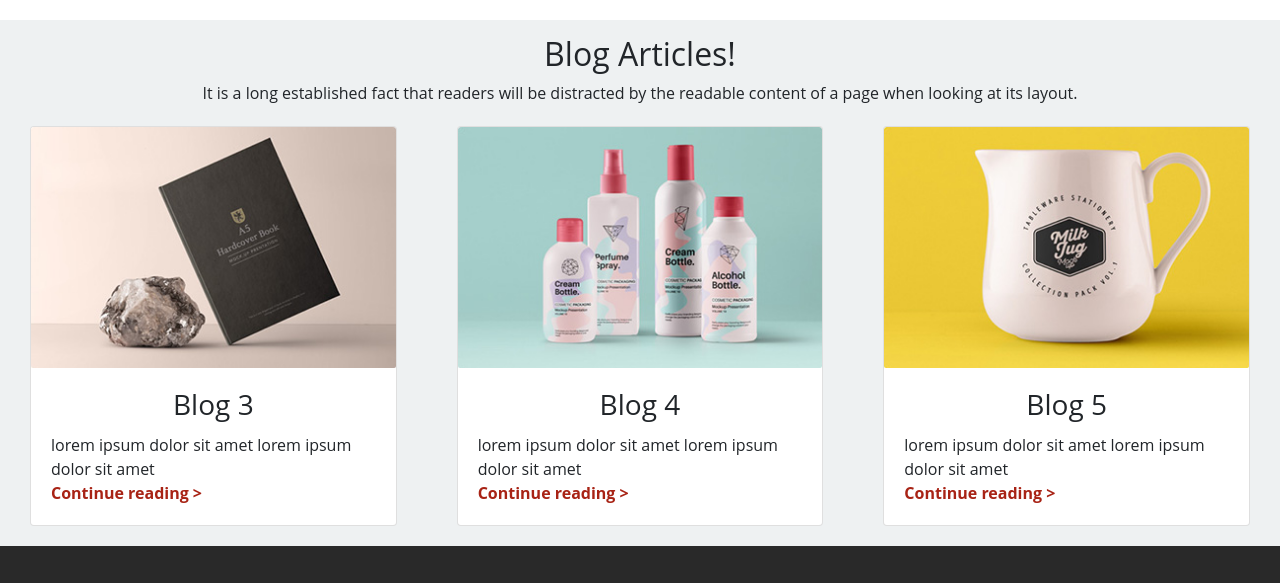
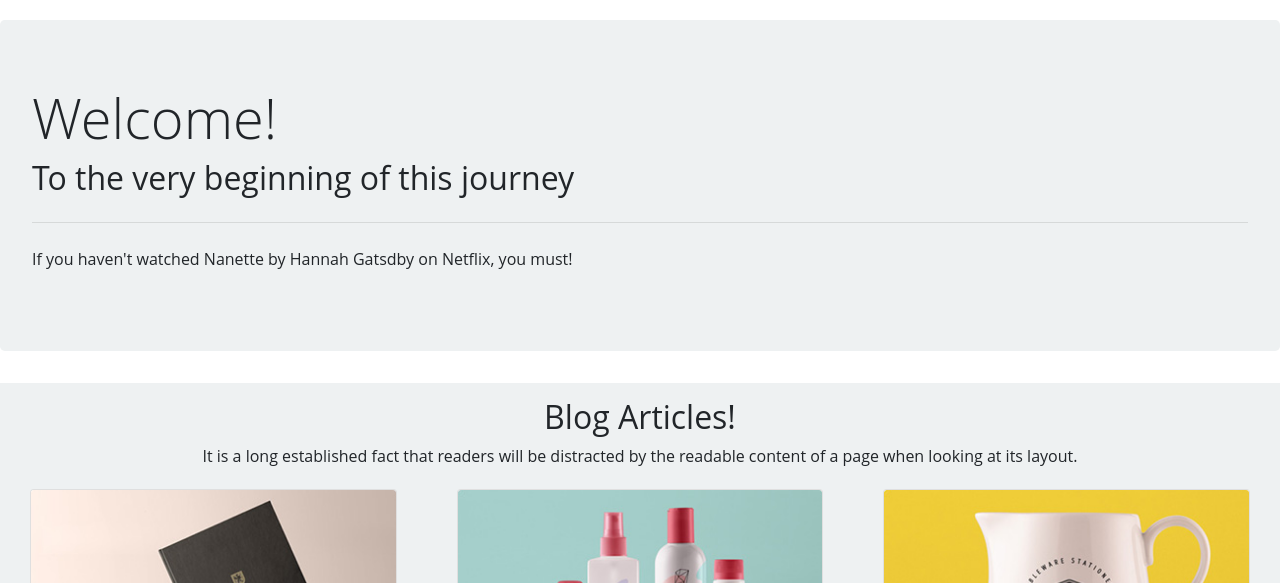
Before and after one commit to preav/preav.github.io, a website: page blog.html in a window 1280 px wide. Shown: the part 82-665 px from the top of the page. Drawn offline with nearby package versions, Linux system fonts and the light colour scheme.

Commit message:
added jumbotron

```diff
--- a/blog.html
+++ b/blog.html
@@ -12,7 +12,7 @@
 </head>
 <body>
 	<div class="mainContainer container-fluid">
-		<header class="headerContainer row">
+		<header class="headerContainer row sticky-top">
 			<div class="col">
 				<nav class="navContainer navbar navbar-light navbar-expand-md py-2">
 					<a class="navbar-brand px-0" href="index.html" data-toggle="tooltip" data-placement="top" id="brand-logo" title="Preeti">
@@ -37,6 +37,12 @@
 				</nav> <!-- nav ending -->
 			</div>
 		</header> <!--header-->
+		<div class="jumbotron">
+			<h1 class="display-4"> Welcome! </h1>
+			<h2 class="display-6"> To the very beginning of this journey </h2>
+			<hr class="my-4">
+			<p> If you haven't watched Nanette by Hannah Gatsdby on Netflix, you must! </p>
+		</div>
 		<div class="bodyContainer container-fluid">
 			<div class="row">
 				<header class="col blogHeader text-center">
--- a/src/scss/base.scss
+++ b/src/scss/base.scss
@@ -10,7 +10,7 @@ $hover-background: #EEF1F2;
 body{
 	height: $full-length;
 	width: $full-length;
-	background-color: $background-dark;
+	background-color: $background-light;
 }
 
 .row{
--- a/src/scss/blog.scss
+++ b/src/scss/blog.scss
@@ -1,5 +1,6 @@
 $navbar-light-color: #000;
 $navbar-light-hover-color: #A82315;
+$jumbotron-bg: #EEF1F2;
 
 @import "../../node_modules/bootstrap/scss/bootstrap";
 @import "base";
```
Also changed, not shown: images/jumbotron.jpg (added), src/css/base.css, src/css/blog.css. Lines whose indentation alone changed are shown as unchanged.
